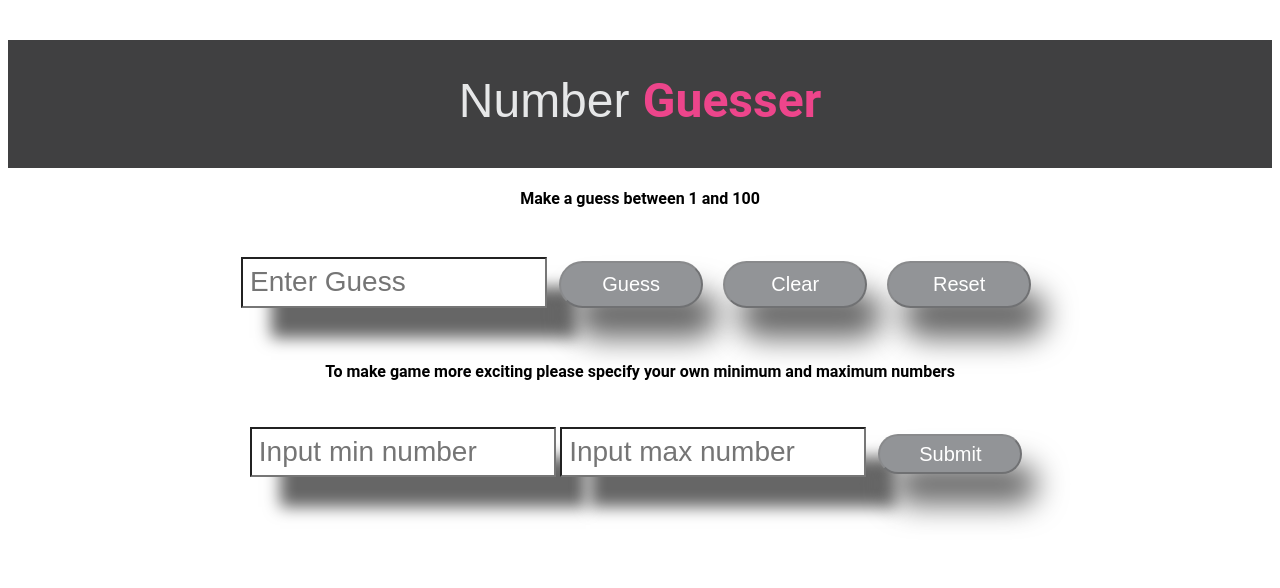
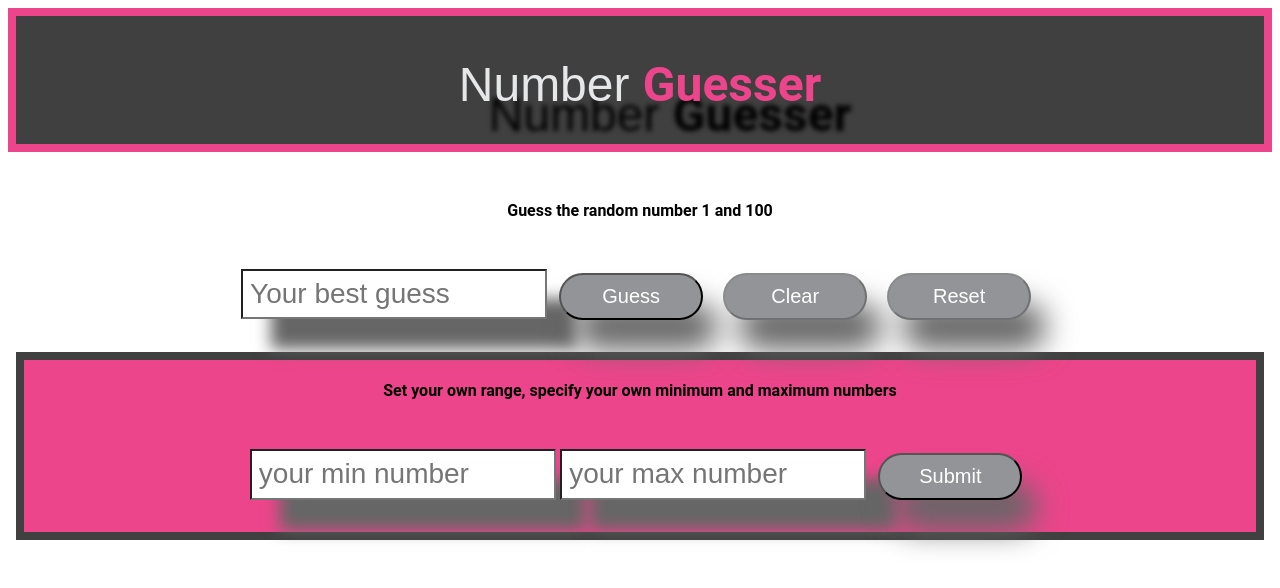
Before and after one commit to bmtiedt/bt-number-guesser1.2, a plain HTML site: page index.html in a window 1280 px wide. Drawn offline with Linux system fonts and the light colour scheme.

Commit message:
Clean up notes and white space

```diff
--- a/index.html
+++ b/index.html
@@ -3,43 +3,27 @@
 <head>
   <meta charset="UTF-8">
   <meta name="viewport" content="width=device-width, initial-scale=1.0">
-  <meta http-equiv="X-UA-Compatible" content="ie=edge">
   <title>The Best Number Guesser</title>
   <link rel="stylesheet" href="main.css">
 </head>
 <body>
-
   <section>
     <header>
       <h1>Number <span>Guesser</span></h1>
-    </header>
-        <h4 id ="instruction">Make a guess between 1 and 100</h4>
-
-          <div id="previousUserGuess" class="numberBox feedBackNumber"></div>
-
-          <div id="js-message" class="message"></div>
-
-            <input type="number" id="numberGuess" class="inputs" placeholder="Enter Guess" onkeyup="enableBtn()" />
-
-            <input type="button" value="Guess" class="guess clear buttons" disabled="true" />
-
-            <input type="button" value="Clear" class="clear buttons" onclick="clearNumber()" disabled="true" />
-
-            <input type="button" value="Reset" class="reset buttons" onclick="resetNumber()" disabled="true" />
-
-        <h4 class="userMakesNumbers">To make game more exciting please specify your own minimum and maximum numbers</h4>
-
-            <input type="number" id="userMinNumber" class="inputs" placeholder="Input min number"/>
-
-            <input type="number" id="userMaxNumber" class="inputs" placeholder="Input max number"/>
-
-            <input type="button" value="Submit" class="inputs clear buttons userNumbersButton" onclick="submitUserNumbers()" disabled="true" />
-
+      <h4 id ="instruction" class="words" >Guess the random number 1 and 100</h4>
+        <div id="previousUserGuess" class="feedBackNumber"></div>
+        <div id="js-message" class="message"></div>
+        <input type="number" id="numberGuess" class="guessButton inputs" placeholder="Your best guess" onkeyup="enableBtn()" />
+        <input type="button" value="Guess" class="guess buttons" />
+        <input type="button" value="Clear" class="clear buttons" onclick="clearNumber()" disabled />
+        <input type="button" value="Reset" class="reset buttons" onclick="resetNumber()" disabled />
+      <div class="playerRange">
+        <h4 class="userMakesNumbers">Set your own range, specify your own minimum and maximum numbers</h4>
+        <input type="number" class="inputs" id="userMinNumber" placeholder="your min number" onkeyup="enableBtn()" />
+        <input type="number" class="inputs" id="userMaxNumber" placeholder="your max number" onkeyup="enableBtn()" />
+        <input type="button" value="Submit" class="userNumbers buttons" onclick="submitUserNumbers()" />
+      </div>
     </section>
-
-
-  <article class="instructions"></article>
-
 <script src="main.js"></script>
 </body>
 </html>
--- a/main.css
+++ b/main.css
@@ -11,6 +11,7 @@ body {
 
 header {
   background-color: #404041;
+  border: 0.5rem solid #ED458B;
   height: 8rem;
   margin: auto;
   text-align: center;
@@ -18,54 +19,50 @@ header {
 
 h1 {
   font-size: 3rem;
-  padding: 2rem;
+  text-shadow: 30px 30px 5px black;
 }
 
 h1 span {
   color:  #ED458B;
+  font-family: 'Roboto', sans-serif;
   font-weight: 700;
-  font-family: 'Roboto', sans-serif;
+  text-shadow: 30px 30px 5px black;
 }
 
 h1 {
   color: #E6E7E8;
+  font-family: 'Montserrat', sans-serif;
   font-weight: 100;
-  font-family: 'Montserrat', sans-serif;
 }
 
-h {
-  color: red;
+.words {
+  padding-top: 3rem;
 }
 
 .feedBackNumber {
+  color: #ED458B;
   font-size: 5rem;
-  color: #ED458B;
 }
 
 .inputs {
-  /* font-family: 'Montserrat', sans-serif; */
+  box-shadow: 30px 30px 15px #666666;
   font-size: 1.75rem;
   line-height: 1rem;
   padding: 0.45rem;
   width: 18rem;
-  box-shadow: 30px 30px 15px #666666;
-}
-
-.buttonsDiv {
-
 }
 
 .buttons {
+  background: #929497;
   border-radius: 25px;
+  box-shadow: 15px 30px 30px #666666;
+  color: #ffffff;
   font-family: 'Montserrat', sans-serif;
-  color: #ffffff;
   font-size: 20px;
-  background: #929497;
   margin: 2rem 0.50rem;
   padding: 10px 30px 10px 30px;
   text-decoration: none;
   width: 9rem;
-  box-shadow: 15px 30px 30px #666666;
 }
 
 .buttons:hover {
@@ -75,6 +72,7 @@ h {
   text-decoration: none;
 }
 
-.resetButton {
-  width: 20rem;
+.playerRange {
+  background-color: #ED458B;
+  border: 0.5rem solid #404041;
 }
--- a/main.js
+++ b/main.js
@@ -14,18 +14,12 @@ guessButton.addEventListener('click', function() {
   submitGuess();
 });
 
-function increaseRange(n) {
-  min = min - n;
-  max = max + n;
-}
-
 function submitGuess() {
   document.querySelector('.reset').disabled = false;
   document.getElementById('instruction').innerText = 'Your previous guess was...';
   if (parseInt(randomGuess.value) === randomNumber) {
-    increaseRange(10);
     randomNumber = generateRandomNumber();
-    return document.getElementById('js-message').innerText = 'You are brilliant!';
+    return document.getElementById('js-message').innerText = 'Oh SNAP!!!!';
   }
   if (parseInt(randomGuess.value) < min || parseInt(randomGuess.value) > max || isNaN(parseInt(randomGuess.value))) {
     document.getElementById('instruction').innerText = 'This number is not within range';
@@ -41,12 +35,10 @@ function submitGuess() {
   }
 };
 
-//clear button function
 function clearNumber() {
   document.getElementById('numberGuess').value = '';
 }
 
-//fields cleared with both the submitUserNumbers and reset buttons
 function clearFields() {
   document.getElementById('js-message').innerText = '';
   document.getElementById('numberGuess').value = '';
@@ -55,7 +47,6 @@ function clearFields() {
   document.querySelector('.reset').disabled = true;
 }
 
-//reset button function: clear number, make new randomNumber, clear js-message
 function resetNumber() {
   document.getElementById('instruction').innerText = 'Make a guess between 1 and 100';
   clearFields();
@@ -66,7 +57,7 @@ function resetNumber() {
   generateRandomNumber();
 }
 
-//store user interval range
+//PLAYERS RANGE
 function submitUserNumbers() {
   document.getElementById('instruction').innerText = 'Make a guess between your selected numbers';
   clearFields();
@@ -79,7 +70,7 @@ function submitUserNumbers() {
   randomNumber = generateRandomNumber();
 }
 
-//enable clear & reset buttons when numbers are input
+//ENABLE VREAL AND RESET BUTTON WITH INPUT
 function enableBtn() {
   document.getElementById('numberGuess').value != '';
   document.querySelector('.clear').disabled = false;
```
